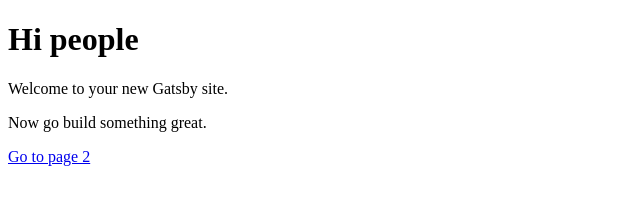
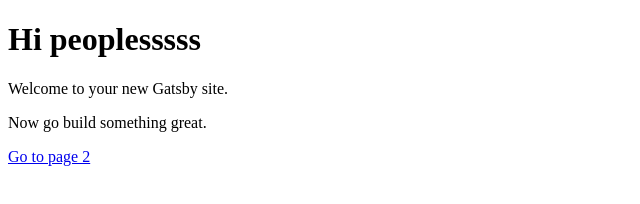
Before and after one commit to facutk/food.facu.tk, a Gatsby site: page / in a window 1280 px wide. Shown: the whole page, without its empty margins (0-640 px from the left). Built offline with nearby package versions, Linux system fonts and the light colour scheme; Gatsby itself is replaced by a stand-in of ours.

```diff
--- a/src/pages/index.js
+++ b/src/pages/index.js
@@ -3,7 +3,7 @@
 
 const IndexPage = () => (
   <div>
-    <h1>Hi people</h1>
+    <h1>Hi peoplesssss</h1>
     <p>Welcome to your new Gatsby site.</p>
     <p>Now go build something great.</p>
     <Link to="/page-2/">Go to page 2</Link>
```
Also changed, not shown: public/index.html (deleted, +0 -1 lines), .travis.yml (added), public/static/mujadara-b990431ba8720aa0cd6866285ee93a48-63df2.jpg (deleted), public/static/mujadara-b990431ba8720aa0cd6866285ee93a48-9b0e7.jpg (deleted), public/static/mujadara-b990431ba8720aa0cd6866285ee93a48-e8976.jpg (deleted), public/static/mujadara-b990431ba8720aa0cd6866285ee93a48-f8fb9.jpg (deleted), 2 other files.
